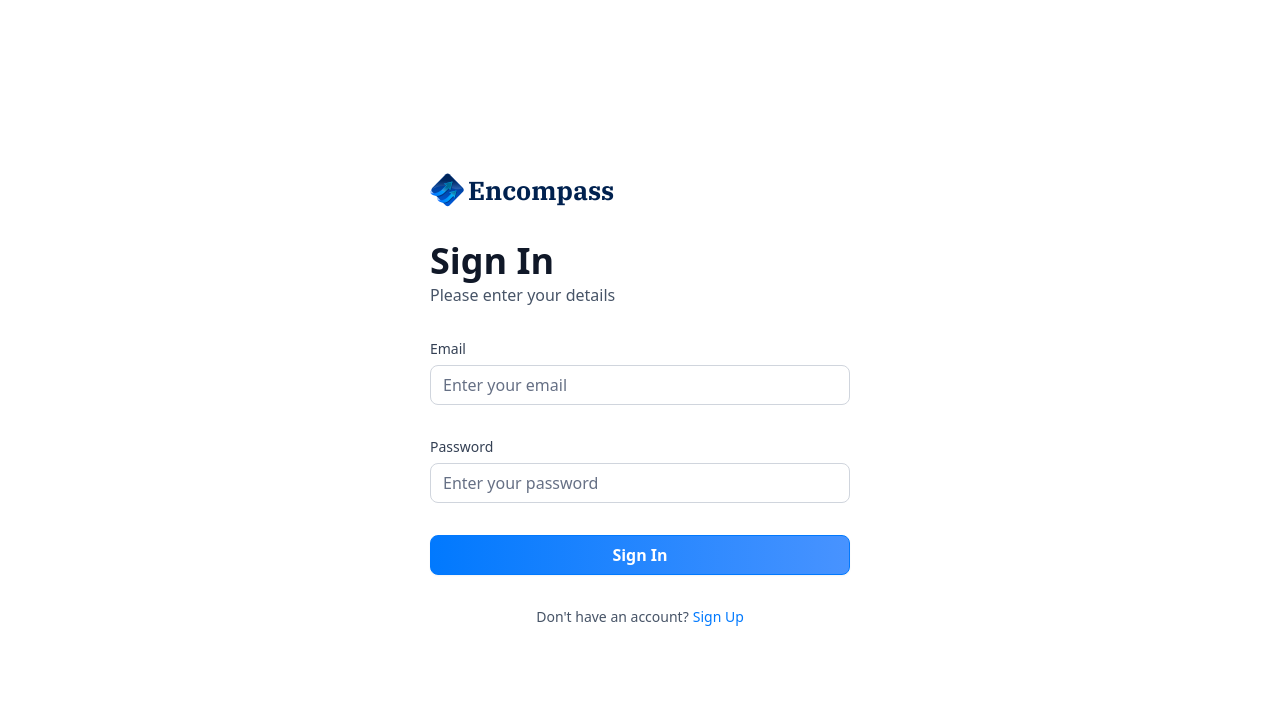
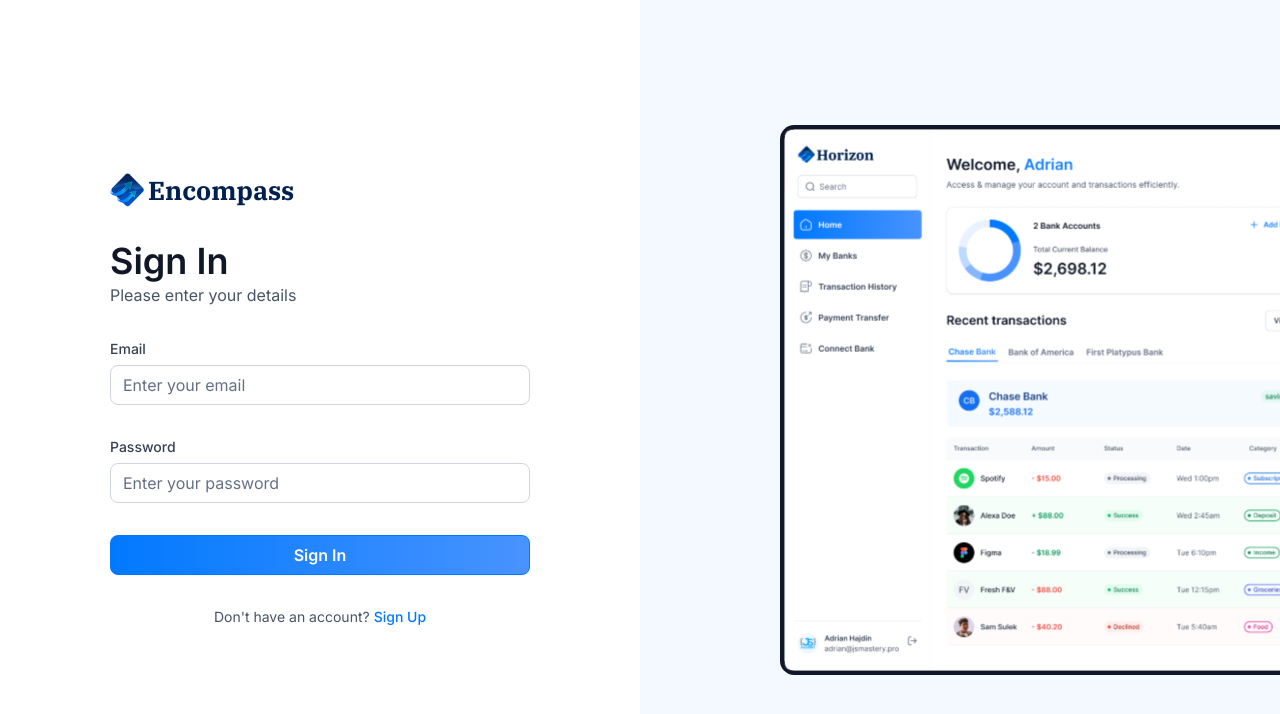
Before and after one commit to ans3n/banking-app, a Next.js app: page /sign-in in a window 1280 px wide. Shown: the top 714 px of the page. Built offline with nearby package versions, Linux system fonts and the light colour scheme.

Commit message:
Add signin/signup image on welcome page

```diff
--- a/app/(auth)/layout.tsx
+++ b/app/(auth)/layout.tsx
@@ -1,11 +1,18 @@
+import Image from "next/image";
+
 export default function RootLayout({
     children,
   }: Readonly<{
     children: React.ReactNode;
   }>) {
     return (
-      <main>
+      <main className="flex min-h-screen w-full justify-between font-inter">
           {children}
+          <div className="auth-asset">
+            <div>
+              <Image src="/icons/auth-image.svg" alt="auth image" width={500} height={500}/>
+            </div>
+          </div>
       </main>
     );
   }
--- a/app/(root)/layout.tsx
+++ b/app/(root)/layout.tsx
@@ -2,6 +2,7 @@
 import Sidebar from "@/components/Sidebar";
 import { getLoggedInUser } from "@/lib/actions/user.actions";
 import Image from "next/image";
+import { redirect } from "next/navigation";
 
 export default async function RootLayout({
   children,
@@ -9,6 +10,9 @@
   children: React.ReactNode;
 }>) {
   const loggedIn = await getLoggedInUser();
+  if (!loggedIn) {
+    redirect('/sign-in');
+  }
 
   return (
     <main className="flex h-screen w-full font-inter">
--- a/components/BankCard.tsx
+++ b/components/BankCard.tsx
@@ -14,7 +14,7 @@
         <div className="bank-card_content">
             <div>
                 <h1 className="text-16 font-semibold text-white">
-                    {account.name || userName}
+                    {userName}
                 </h1>
                 <p className="font-ibm-plex-serif font-black text-white">
                     {formatAmount(account.currentBalance)}
--- a/components/Footer.tsx
+++ b/components/Footer.tsx
@@ -17,17 +17,17 @@
     <footer className="footer">
       <div className={type === 'mobile' ? 'footer_name-mobile': 'footer_name'}>
         <p className="text-xl font-bold text-gray-700">
-            {user.name[0]}
+            {user?.name[0]}
         </p>
       </div>
 
       <div className={type === 'mobile' ? 'footer_email-mobile': 'footer_email'}>
         <h1 className="text-14 truncate text-gray-700 font-semibold">
-            {user.name}
+            {user?.name}
         </h1>
 
         <p className="text-14 truncate font-normal text-gray-600">
-            {user.email}
+            {user?.email}
         </p>
       </div>
 
--- a/components/RightSidebar.tsx
+++ b/components/RightSidebar.tsx
@@ -39,7 +39,7 @@
                 <BankCard
                   key={banks[0].$id}
                   account={banks[0]}
-                  userName={`${user.firstName} ${user.lastName}`}
+                  userName={user.name}
                   showBalance={false}
                 />
               </div>
@@ -49,7 +49,7 @@
                   <BankCard
                     key={banks[1].$id}
                     account={banks[1]}
-                    userName={`${user.firstName} ${user.lastName}`}
+                    userName={user.name}
                     showBalance={false}
                   />
                 </div>
```
